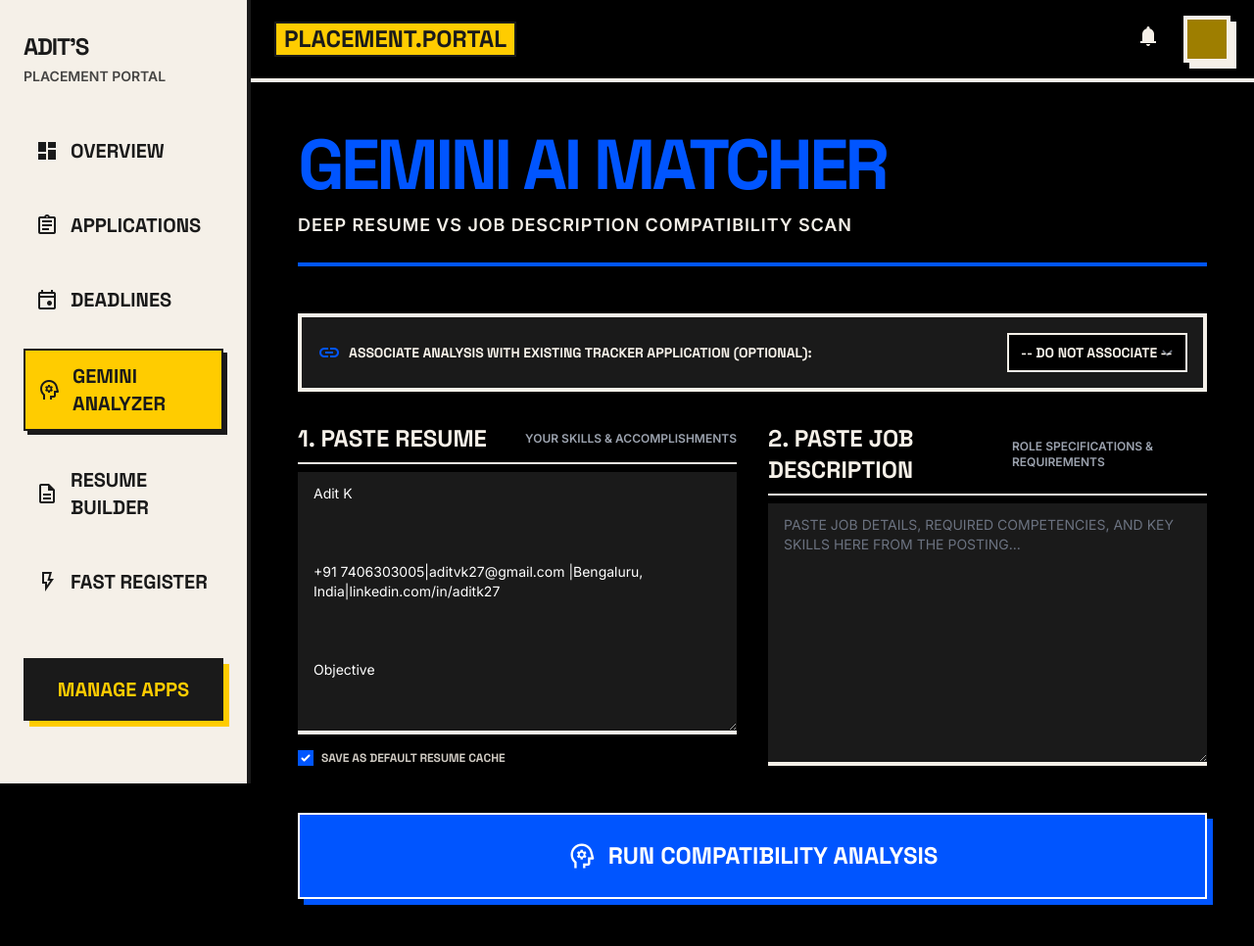
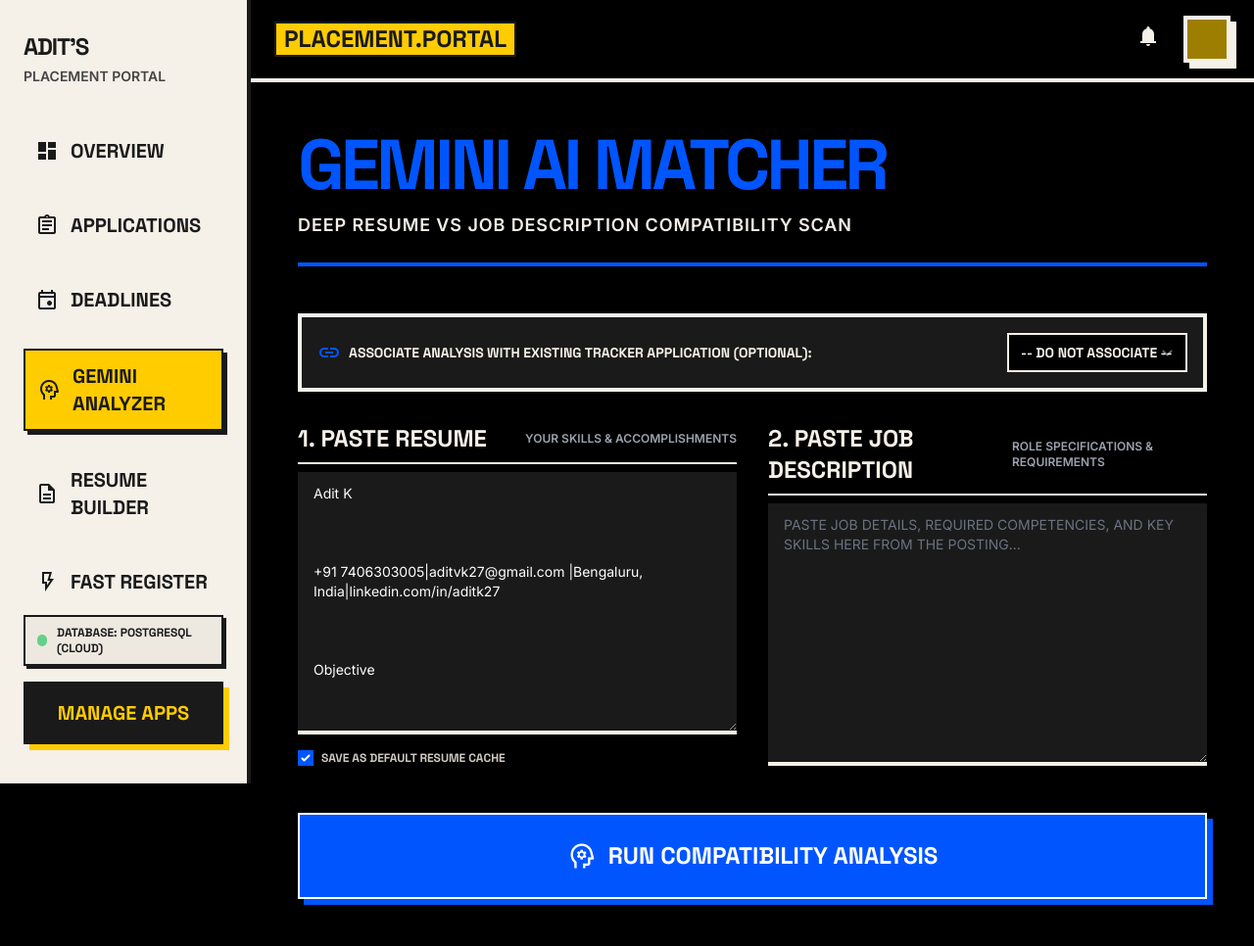
Before and after one commit to Aditvk/placement-portal, a Flask app: page /analyzer in a window 1280 px wide. Shown: the whole page at 98% size. Run offline with Flask 3, Linux system fonts and the light colour scheme; data that the repository does not hold is empty; some libraries are stand-ins or nearby versions; grey boxes are pictures that could not be loaded.

Commit message:
fix: load dotenv before db import, add database connection indicator badge to sidebar, and make pg tables check robust

```diff
--- a/app.py
+++ b/app.py
@@ -11,16 +11,23 @@ from colorama import Fore, Style
 import pypdf
 from pdf_generator import generate_resume_pdf
 
-import db
-
 # Initialize colorama
 colorama.init(autoreset=True)
 
-# Load environment variables
+# Load environment variables FIRST before importing db
 load_dotenv()
+
+import db
 
 app = Flask(__name__)
 app.secret_key = os.environ.get("FLASK_SECRET_KEY", "neo-brutalist-secret-key-1928")
+
+# Register context processor to make db_type available in templates
+@app.context_processor
+def inject_db_type():
+    return {
+        'db_type': 'PostgreSQL (Cloud)' if db.IS_POSTGRES else 'SQLite (Local)'
+    }
 
 # Ensure database is initialized
 db.init_db()
--- a/db.py
+++ b/db.py
@@ -105,14 +105,19 @@ def init_db(force=False):
     if IS_POSTGRES:
         conn = get_db_connection()
         try:
-            # Check if database schema already exists
+            # Check if applications table exists safely using information_schema
             cursor = conn.cursor()
-            cursor.execute("SELECT 1 FROM applications LIMIT 1;")
-            db_exists = True
-        except Exception:
+            cursor.execute("""
+                SELECT EXISTS (
+                    SELECT FROM information_schema.tables
+                    WHERE table_schema = 'public'
+                    AND table_name = 'applications'
+                );
+            """)
+            db_exists = cursor.fetchone()[0]
+        except Exception as e:
+            print(f"Error checking database tables: {e}")
             db_exists = False
-            # Rollback transaction since the query failed and invalidated it
-            conn.conn.rollback()
         finally:
             conn.close()
     else:
--- a/templates/base.html
+++ b/templates/base.html
@@ -157,7 +157,13 @@
                 Fast Register
             </a>
         </div>
-        <div class="px-6 mb-8 mt-auto">
+        <div class="px-6 mb-8 mt-auto flex flex-col gap-4">
+            <!-- Database Connection Badge -->
+            <div class="inline-flex items-center gap-2.5 px-3 py-2 border-2 border-primary bg-surface-container text-primary shadow-[3px_3px_0px_0px_rgba(26,26,26,1)] font-headline text-xs font-black uppercase">
+                <span class="w-3 h-3 rounded-full {% if db_type == 'PostgreSQL (Cloud)' %}bg-green-500 animate-pulse{% else %}bg-amber-500{% endif %}"></span>
+                <span>Database: {{ db_type }}</span>
+            </div>
+
             <a href="{{ url_for('applications_list') }}" class="block w-full text-center bg-primary text-primary-fixed font-headline font-bold text-xl uppercase py-4 border-2 border-primary brutalist-shadow hover:bg-primary-fixed hover:text-primary transition-colors duration-150">
                 MANAGE APPS
             </a>
```
